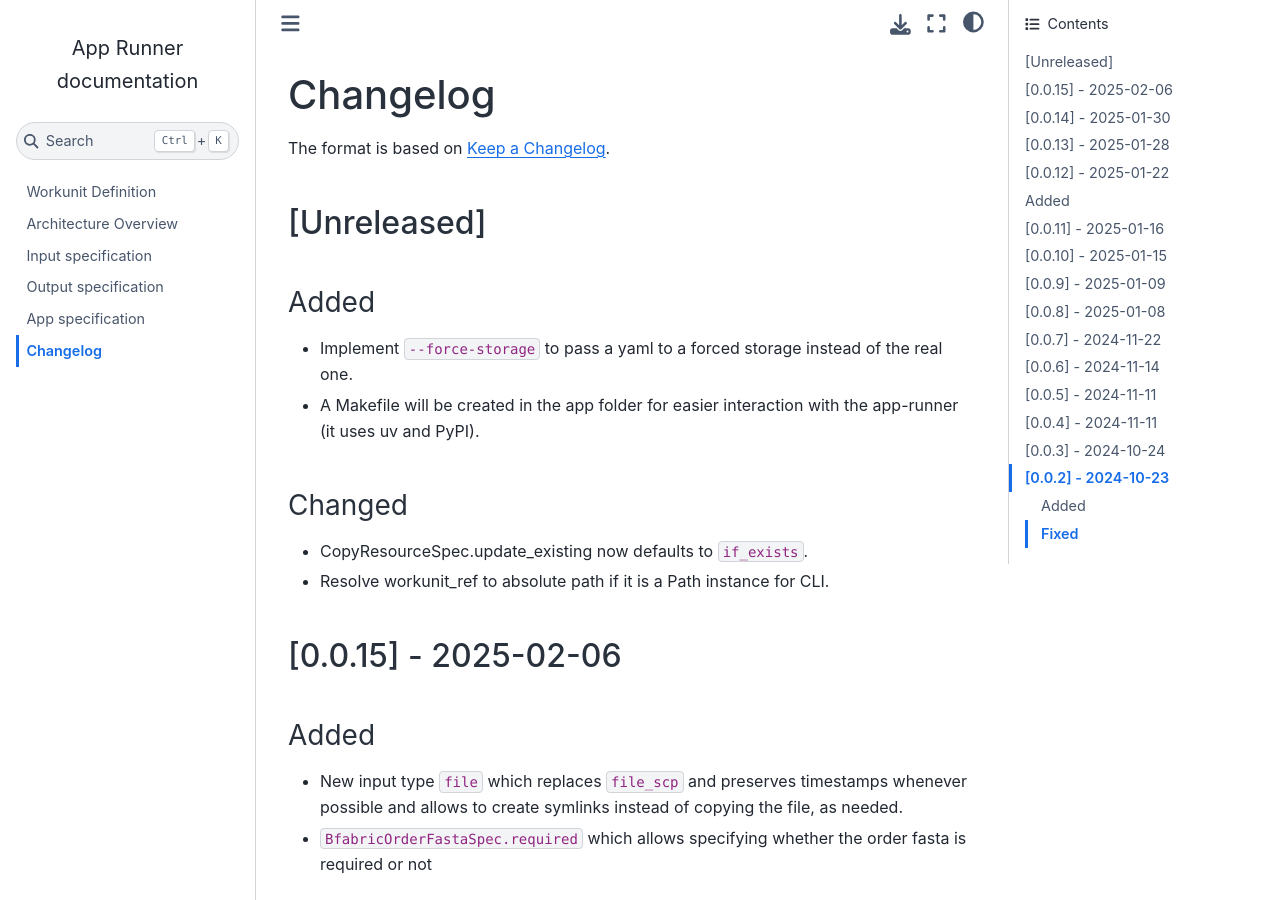
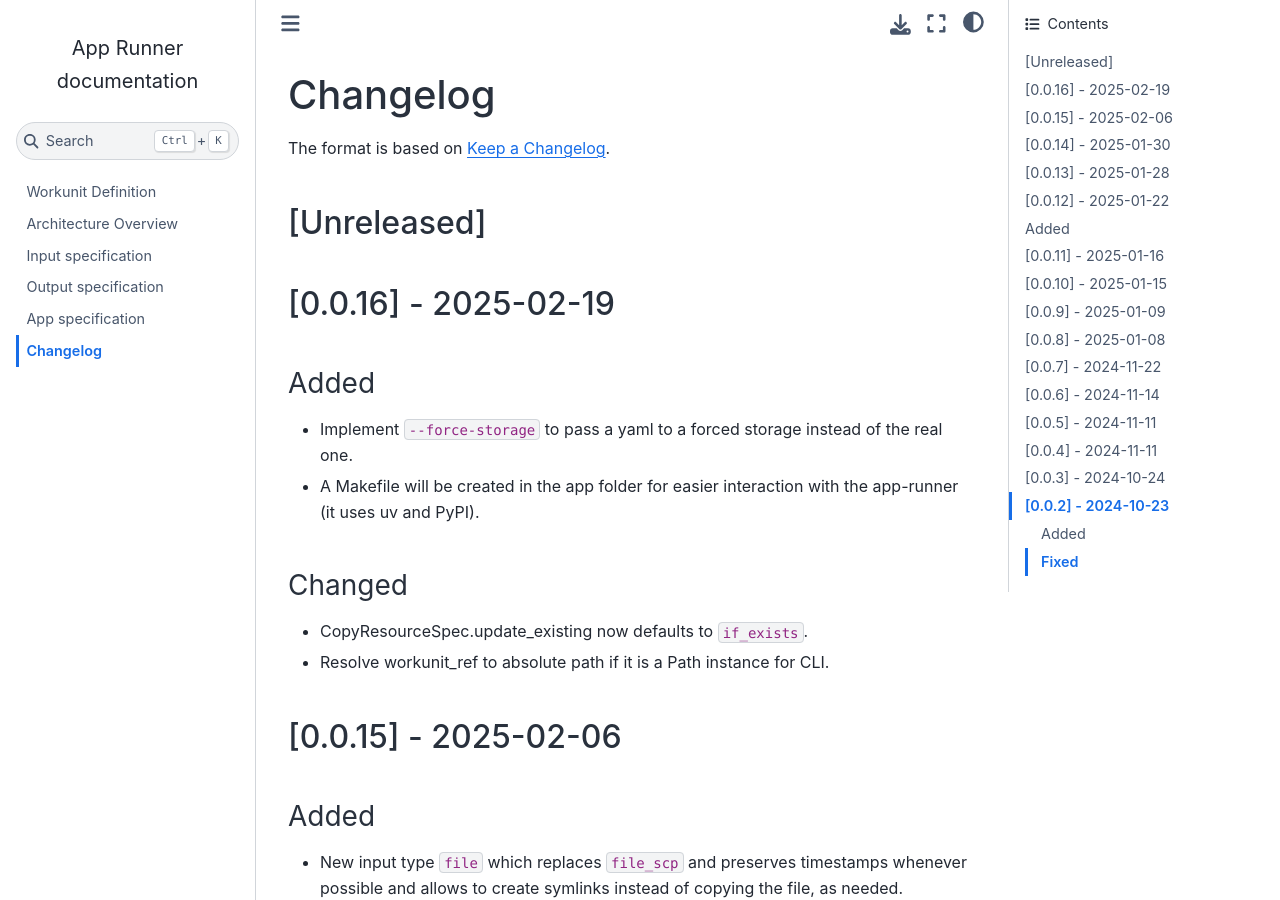
Before and after one commit to fgcz/bfabricPy, a Sphinx documentation site: the page built from bfabric_app_runner/docs/changelog.md, in a window 1280 px wide and 900 px high. Built offline with Sphinx 7.4.7 and the Sphinx Book theme 1.1.4, drawn with Linux system fonts in a browser that asks for light colours.

Commit message:
bfabric-app-runner 0.0.16

```diff
--- a/bfabric_app_runner/docs/changelog.md
+++ b/bfabric_app_runner/docs/changelog.md
@@ -3,6 +3,8 @@
 The format is based on [Keep a Changelog](https://keepachangelog.com/en/1.1.0/).
 
 ## \[Unreleased\]
+
+## \[0.0.16\] - 2025-02-19
 
 ### Added
 
```
Also changed, not shown: 1 other file.
